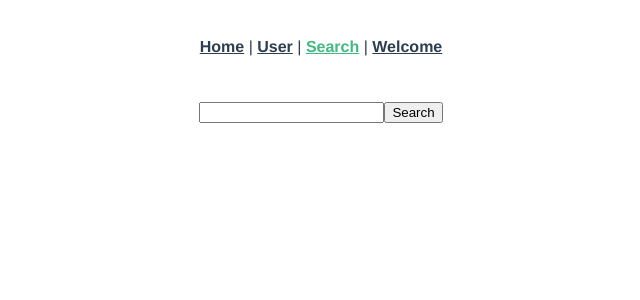
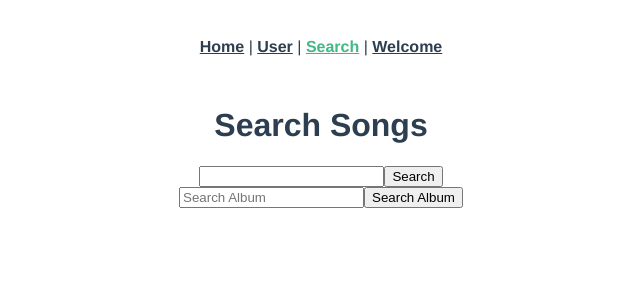
Before and after one commit to omputle/music-room, a Vue app in the folder client/: page /search in a window 1280 px wide. Shown: the top 300 px of the page, without its empty margins (319-959 px from the left). Built offline with nearby package versions, Linux system fonts and the light colour scheme.

Commit message:
testing new search field

```diff
--- a/client/src/views/Search.vue
+++ b/client/src/views/Search.vue
@@ -1,17 +1,32 @@
 <template>
     <div>
+        <h1>Search Songs</h1>
         <p>{{artist}}</p>
         <input type="search" name="" id="" v-model="artist">
         <button @click="search">Search</button>
+        <div>
+            <input type="search" name="" id="" v-model="album" placeholder="Search Album">
+            <button @click="search_album">Search Album</button>
+        </div>
 
         <div v-for="file in info" :key="file">
             <div>
+                <router-link :to="'/album/' + file.album.id">
                 <img :src="file.album.cover" alt="">
                 <p>{{file.title}}</p>
                 <p>{{file.artist.name}}</p>
                 <small>Album: {{file.album.title}}</small>
+                </router-link>
             </div>
             <hr>
+        </div>
+
+        <div v-for="info in albums_found" :key="info">
+            <router-link :to="'/album/' + info.album.id">
+                <img :src="info.album.cover_medium" alt="">
+                <p>{{info.title}}</p>
+                <small>{{info.artist.name}}</small>
+            </router-link>
         </div>
     </div>
 </template>
@@ -23,6 +38,8 @@ export default {
     data() {
         return {
             artist: '',
+            album: '',
+            albums_found: {},
             info: []
         }
     },
@@ -40,6 +57,15 @@ export default {
             }).catch((err) => {
                 console.log(err)
             })
+        },
+        search_album() {
+            let url = 'https://cors-anywhere.herokuapp.com/https://api.deezer.com/search?q=album:"'+ this.album +'"'
+            axios.get(url).then((res) => {
+                console.log(res)
+                this.albums_found = res.data.data
+            }).catch((err) => {
+                console.log(err)
+            })
         }
     }
 }
```
